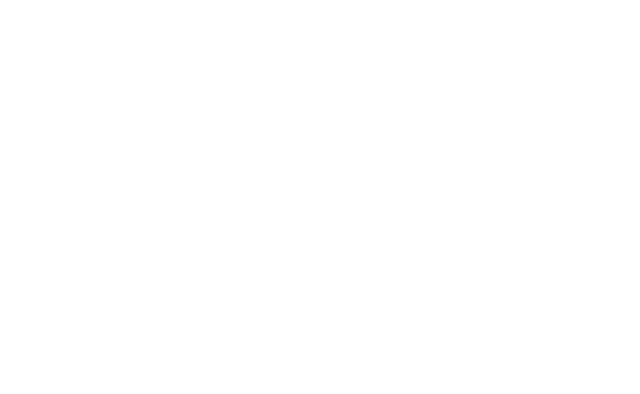
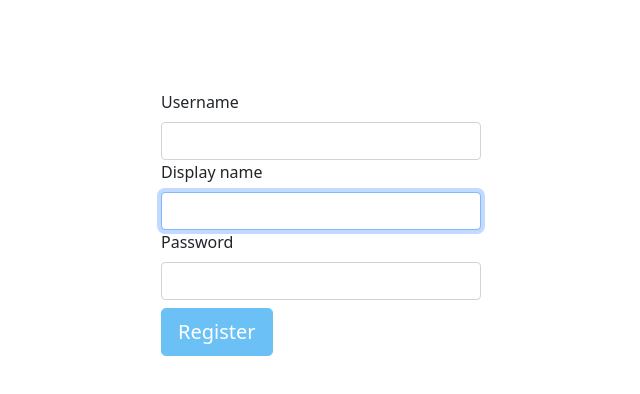
Before and after one commit to Mauritz8/twitter_clone_frontend, a React (Create React App) app: page /register in a window 1280 px wide. Shown: the top 394 px of the page, without its empty margins (319-959 px from the left). Built offline with nearby package versions, Linux system fonts and the light colour scheme.

Commit message:
Now you can register a new user, resolves #6

```diff
--- a/src/api/ApiService.js
+++ b/src/api/ApiService.js
@@ -19,6 +19,13 @@
         });
     }
 
+    registerUser(username, displayName, password) {
+        const credentials = { username: username, displayName: displayName, password: password };
+        return axios.post(API_BASE_URL + "/users/add", credentials, {
+            validateStatus: () => true
+        })
+    }
+
     postTweet(userId, tweetContent) {
         return axios.post(API_BASE_URL + "/users/" + userId + "/tweets/add?tweetContent=" + tweetContent, {
             validateStatus: () => true
--- a/src/components/Login.js
+++ b/src/components/Login.jsx
@@ -25,8 +25,8 @@
   validateLogin() {
     ApiService.loginUser(this.props.user.username, this.props.user.password)
     .then((res) => {
-      this.setState({error: res.data})
-      if (res.data !== "") {
+      if (typeof res.data == "string") {
+        this.setState({error: res.data})
         return;
       } else {
         this.props.setLoggedInUser(this.props.user.username);
--- a/src/components/Parent.jsx
+++ b/src/components/Parent.jsx
@@ -8,6 +8,7 @@
 
 import HomePage from "./HomePage";
 import Login from "./Login";
+import Register from "./Register";
 
 class Parent extends Component {
 
@@ -79,6 +80,9 @@
                         <Route exact path="/login">
                             <Login user={this.state.user} handleInputChangeForUser={this.handleInputChangeForUser} setLoggedInUser={this.setLoggedInUser}/>
                         </Route>
+                        <Route exact path="/register">
+                            <Register user={this.state.user} handleInputChangeForUser={this.handleInputChangeForUser} setLoggedInUser={this.setLoggedInUser}/>
+                        </Route>
                     </Switch>
                 </Router>
             </div>
--- /dev/null
+++ b/src/components/Register.jsx
@@ -0,0 +1,95 @@
+import React from "react";
+import Form from "react-bootstrap/Form";
+import Button from "react-bootstrap/Button";
+import { withRouter } from "react-router-dom";
+
+//import "./css/Register.css";
+import ApiService from "../api/ApiService";
+
+class Register extends React.Component {
+
+  constructor(props) {
+    super(props);
+
+    this.state = {
+        error: ""
+    }
+
+    this.handleSubmit = this.handleSubmit.bind(this);
+  }
+
+  validateForm() {
+    return this.props.user.username.length > 0 && this.props.user.displayName.length > 0 && this.props.user.password.length > 0;
+  }
+
+  validateLogin() {
+    ApiService.registerUser(this.props.user.username, this.props.user.displayName, this.props.user.password)
+    .then((res) => {
+        if (typeof res.data == "string") {
+            this.setState({error: res.data})
+            return;
+        } else {
+            this.props.setLoggedInUser(this.props.user.username);
+            this.props.history.push("/");
+      }
+    })
+  }
+
+
+  handleSubmit(event) {
+    event.preventDefault();
+    this.validateLogin();
+  }
+
+  render() {
+    return (
+      <div className="Login">
+        <Form onSubmit={this.handleSubmit}>
+          <Form.Group size="lg">
+            <Form.Label>Username</Form.Label>
+            <Form.Control
+              autoFocus
+              name="username"
+              type="text"
+              value={this.props.user.username}
+              onChange={this.props.handleInputChangeForUser}
+              autoComplete="off"
+            />
+          </Form.Group>
+          <Form.Group size="lg">
+            <Form.Label>Display name</Form.Label>
+            <Form.Control
+              autoFocus
+              name="displayName"
+              type="text"
+              value={this.props.user.displayName}
+              onChange={this.props.handleInputChangeForUser}
+              autoComplete="off"
+            />
+          </Form.Group>
+          <Form.Group size="lg" controlId="password">
+            <Form.Label>Password</Form.Label>
+            <Form.Control
+              name="password"
+              type="password"
+              value={this.props.user.password}
+              onChange={this.props.handleInputChangeForUser}
+            />
+          </Form.Group>
+          <Button size="lg" type="submit" className="btn btn-primary" style={{marginTop: ".5rem", color: "white"}} disabled={!this.validateForm()}>
+          Register
+          </Button>
+
+          {this.state.error !== "" &&
+            <div className="alert alert-danger" id="login-error" role="alert">
+              {this.state.error}
+            </div>
+          }
+        </Form>
+      </div>
+    );
+  }
+
+}
+
+export default withRouter(Register);
```
